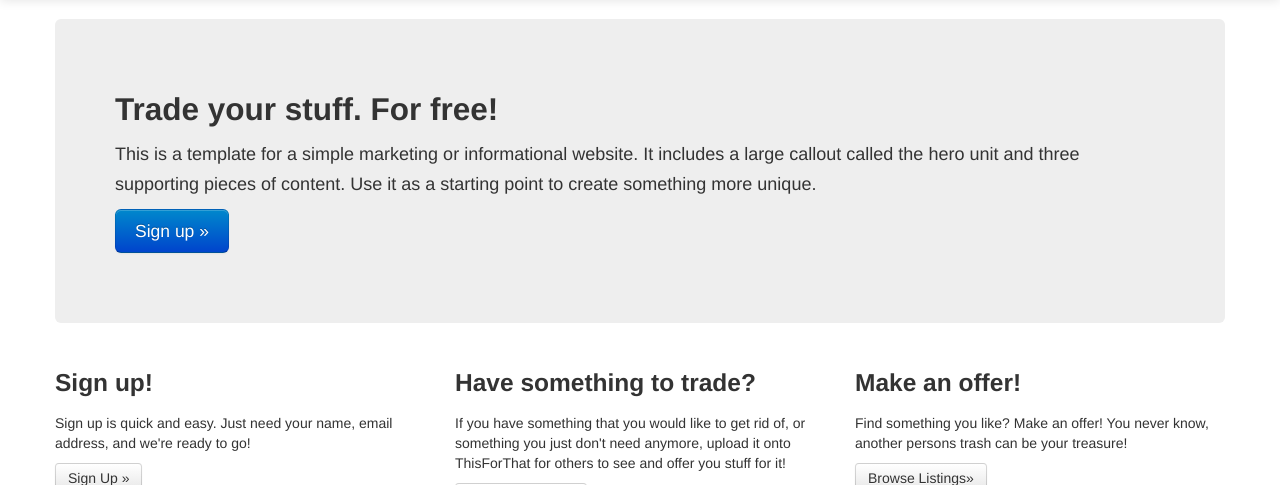
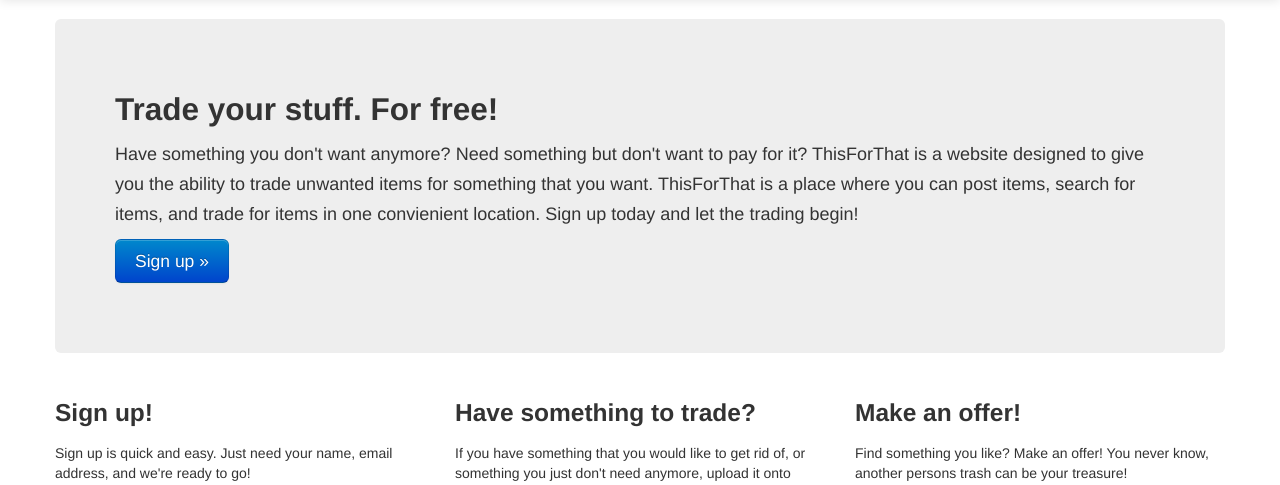
Before and after one commit to umwood89/4350-group-awesome-repo, a Django app: page / in a window 1280 px wide. Shown: the part 41-526 px from the top of the page. Run offline with Django 3.2, Linux system fonts and the light colour scheme; data that the repository does not hold is empty.

Commit message:
Changed message in first div class="hero-unit"

```diff
--- a/Project/Project/templates/index.html
+++ b/Project/Project/templates/index.html
@@ -4,7 +4,9 @@
 <div class="container">
       <div class="hero-unit">
         <h2>Trade your stuff. For free!</h2>
-        <p>This is a template for a simple marketing or informational website. It includes a large callout called the hero unit and three supporting pieces of content. Use it as a starting point to create something more unique.</p>
+        <p>Have something you don't want anymore? Need something but don't want to pay for it? ThisForThat is a website designed to give you the ability
+		to trade unwanted items for something that you want. ThisForThat is a place where you can post items, search for items, and trade for items in one convienient location.
+		Sign up today and let the trading begin!</p>
         <p><a href="#reg-modal" role="button" data-toggle="modal" class="btn btn-primary btn-large">Sign up »</a></p>
       </div>
 
@@ -23,7 +25,7 @@
           <h3>Make an offer!</h3>
           <p>Find something you like? Make an offer! You never know, another persons trash can be your treasure!</p>
           <p><a class="btn" href="#">Browse Listings»</a></p>
-       </div>
+		</div>
       </div>
       <hr>
       <footer>
```
